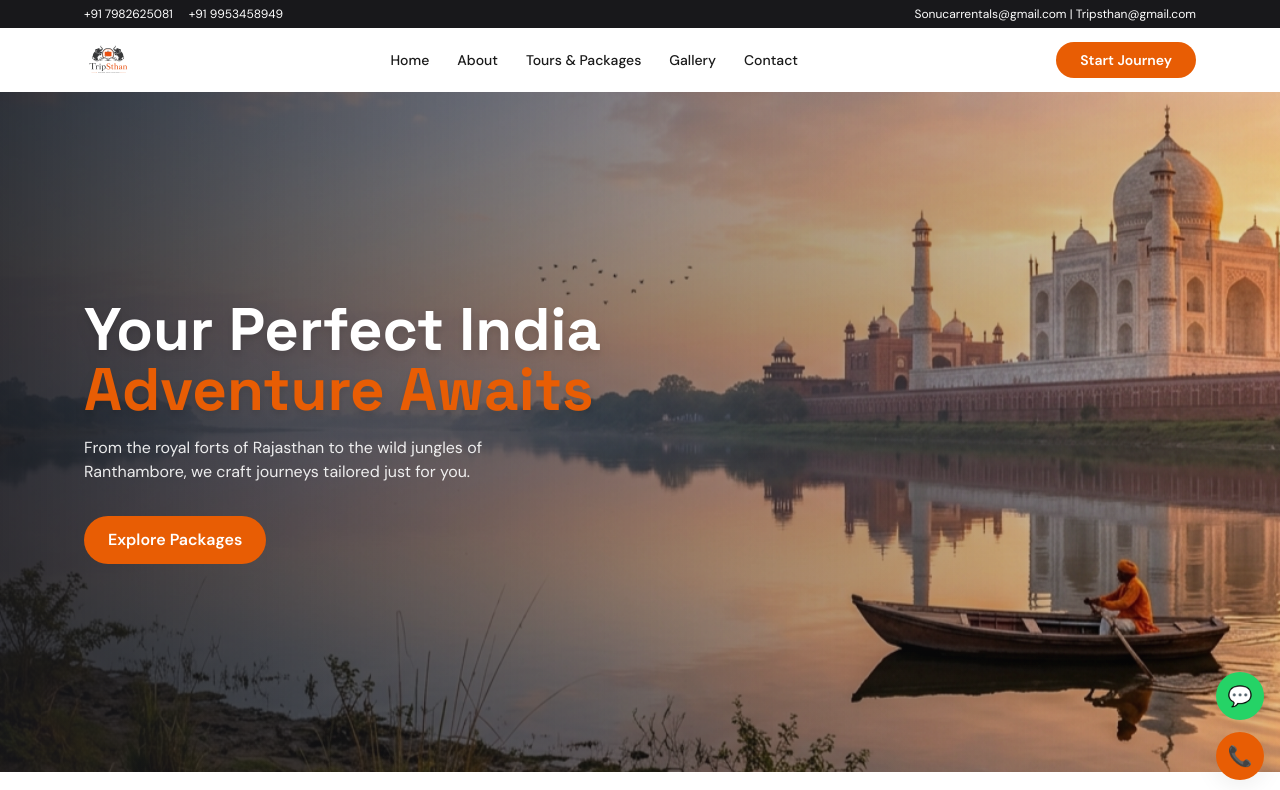
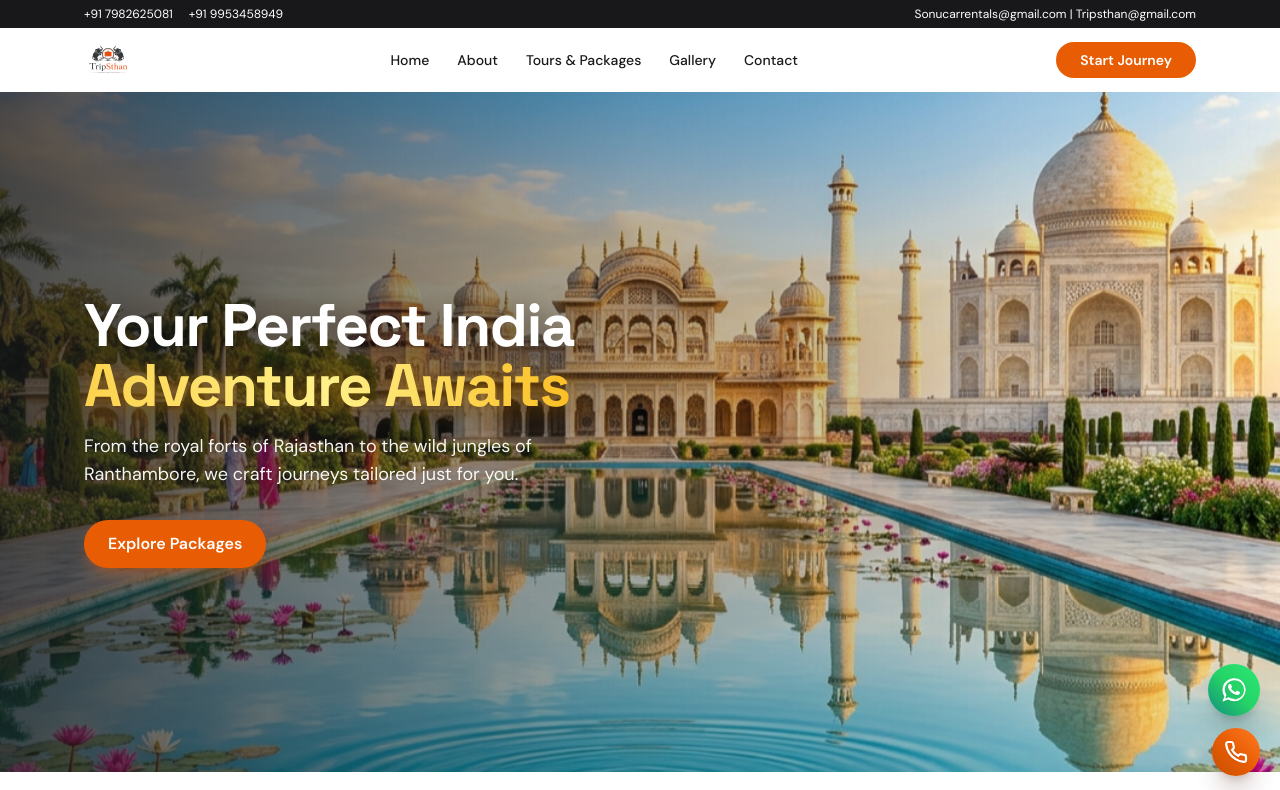
Before and after one commit to deepaknation/tripsthan, a Next.js app: page / in a window 1280 px wide. Shown: the top 790 px of the page. Built offline with nearby package versions, Linux system fonts and the light colour scheme.

Commit message:
Upgrade home banner to vibrant 4K Indian palace with reflection pool, replace emoji buttons with modern vector SVG UI kit

```diff
--- a/app/page.js
+++ b/app/page.js
@@ -1,8 +1,8 @@
 import {img} from "@/lib/images";
 import Link from "next/link";import Parallax from "@/components/Parallax";import {Offers,Destinations,Why,Services,Testimonials} from "@/components/HomeSections";
 export default function Home(){return(<main>
-<Parallax img="/hero-taj-sunrise.jpg" alt="Taj Mahal at sunrise across the Yamuna river with a boatman" priority quality={95} h="min-h-[85vh]"><h1 className="!text-white text-4xl sm:text-6xl">Your Perfect India<br/><span className="text-saffron">Adventure Awaits</span></h1>
-<p className="mt-4 max-w-md text-white/85">From the royal forts of Rajasthan to the wild jungles of Ranthambore, we craft journeys tailored just for you.</p>
-<Link href="/tours" className="btn mt-8">Explore Packages</Link></Parallax>
+<Parallax img="/hero-india-4k.jpg" alt="Majestic Indian Palace and Taj Mahal with turquoise reflection pool at golden hour" priority quality={95} h="min-h-[85vh]"><h1 className="!text-white text-4xl sm:text-6xl tracking-tight font-extrabold">Your Perfect India<br/><span className="bg-gradient-to-r from-amber-300 via-yellow-200 to-amber-400 bg-clip-text text-transparent drop-shadow-[0_2px_12px_rgba(245,158,11,0.6)]">Adventure Awaits</span></h1>
+<p className="mt-4 max-w-md text-white/90 text-base sm:text-lg leading-relaxed drop-shadow">From the royal forts of Rajasthan to the wild jungles of Ranthambore, we craft journeys tailored just for you.</p>
+<Link href="/tours" className="btn mt-8 shadow-lg shadow-saffron/30 hover:shadow-xl hover:shadow-saffron/40">Explore Packages</Link></Parallax>
 <Offers/><Destinations/><section className="mx-auto max-w-3xl px-5 py-12 text-center"><h2 className="text-2xl">Golden Triangle Tour India, Planned Your Way</h2><p className="mt-3">Book a Private Delhi Agra Jaipur Cab with an English-speaking guide, heritage walks and optional luxury stays. Prefer the mountains? Choose a Himachal Holiday Package, or see the Taj in a day with our Same Day Taj Mahal Tour by Car.</p></section><Why/><Services/><Testimonials/>
 <Parallax img={img("hawa",1800)} h="min-h-[50vh]"><h2 className="!text-white text-3xl sm:text-4xl">Ready to Explore India?</h2><p className="mt-2 text-white/85">Let's plan your dream trip today. Slots are filling fast for this season!</p><Link href="/contact" className="btn mt-6">Book Your Trip</Link></Parallax></main>)}
--- a/components/Floating.jsx
+++ b/components/Floating.jsx
@@ -1,4 +1,52 @@
+"use client";
 import {C,tel,wa} from "@/lib/data";
-export default function Floating(){return(<div className="fixed bottom-5 right-4 z-50 flex flex-col gap-3">
-<a href={wa} target="_blank" aria-label="WhatsApp" className="grid h-12 w-12 place-items-center rounded-full bg-[#25D366] text-xl text-white shadow-card">💬</a>
-<a href={tel(C.phones[0])} aria-label="Call" className="grid h-12 w-12 place-items-center rounded-full bg-saffron text-xl text-white shadow-card">📞</a></div>)}
+
+export default function Floating(){
+  return (
+    <aside aria-label="Quick contact" className="fixed bottom-6 right-5 z-50 flex flex-col items-end gap-3 pointer-events-none">
+      {/* WhatsApp Button */}
+      <div className="group relative flex items-center pointer-events-auto">
+        <span className="pointer-events-none absolute right-full mr-3 hidden whitespace-nowrap rounded-lg bg-dark/90 px-3 py-1.5 text-xs font-medium text-white shadow-lg backdrop-blur transition-all duration-200 group-hover:block">
+          Chat on WhatsApp
+        </span>
+        <a
+          href={wa}
+          target="_blank"
+          rel="noopener noreferrer"
+          aria-label="Chat on WhatsApp"
+          className="relative flex h-13 w-13 items-center justify-center rounded-full bg-gradient-to-tr from-[#128C7E] via-[#25D366] to-[#2BE875] p-3 text-white shadow-xl shadow-emerald-950/20 transition-all duration-300 hover:scale-110 hover:shadow-2xl hover:shadow-emerald-500/30 active:scale-95"
+        >
+          {/* Subtle pulse ring */}
+          <span className="absolute -inset-1 -z-10 animate-ping rounded-full bg-[#25D366]/30 duration-1000" />
+          <svg
+            className="h-7 w-7 fill-current drop-shadow-sm"
+            viewBox="0 0 24 24"
+            aria-hidden="true"
+          >
+            <path d="M12.04 2C6.58 2 2.13 6.45 2.13 11.91c0 1.97.58 3.84 1.68 5.43L2 22l4.82-1.76a9.88 9.88 0 0 0 5.22 1.48h.01c5.46 0 9.91-4.45 9.91-9.91 0-2.65-1.03-5.14-2.9-7.01A9.82 9.82 0 0 0 12.04 2zm0 17.59h-.01a8.2 8.2 0 0 1-4.18-1.15l-.3-.18-3.09 1.13 1.15-3.02-.2-.32a8.21 8.21 0 0 1-1.26-4.16c0-4.54 3.7-8.24 8.25-8.24 2.2 0 4.27.86 5.82 2.42a8.18 8.18 0 0 1 2.41 5.82c0 4.55-3.7 8.25-8.25 8.25zm4.52-6.17c-.25-.12-1.47-.72-1.7-.81-.23-.08-.39-.12-.56.12-.17.25-.64.81-.79.97-.14.17-.29.19-.54.06-.25-.12-1.05-.39-2-1.23-.74-.66-1.24-1.47-1.39-1.72-.14-.25-.02-.38.11-.5.11-.11.25-.29.37-.43.12-.14.17-.25.25-.41.08-.17.04-.31-.02-.43s-.56-1.35-.77-1.85c-.2-.48-.41-.42-.56-.43h-.48c-.17 0-.44.06-.67.31-.23.25-.88.86-.88 2.1 0 1.24.9 2.44 1.03 2.61.12.17 1.77 2.7 4.29 3.78.6.26 1.07.41 1.43.53.6.19 1.15.16 1.58.1.48-.07 1.47-.6 1.68-1.18.21-.58.21-1.07.15-1.18-.06-.1-.23-.16-.48-.28z"/>
+          </svg>
+        </a>
+      </div>
+
+      {/* Phone Call Button */}
+      <div className="group relative flex items-center pointer-events-auto">
+        <span className="pointer-events-none absolute right-full mr-3 hidden whitespace-nowrap rounded-lg bg-dark/90 px-3 py-1.5 text-xs font-medium text-white shadow-lg backdrop-blur transition-all duration-200 group-hover:block">
+          Call {C.phones[0]}
+        </span>
+        <a
+          href={tel(C.phones[0])}
+          aria-label="Call Tripsthan"
+          className="relative flex h-13 w-13 items-center justify-center rounded-full bg-gradient-to-tr from-[#C84E00] via-saffron to-[#FF7B22] p-3 text-white shadow-xl shadow-orange-950/20 transition-all duration-300 hover:scale-110 hover:shadow-2xl hover:shadow-orange-500/30 active:scale-95"
+        >
+          <svg
+            className="h-6 w-6 stroke-current fill-none stroke-[2.2] stroke-linecap-round stroke-linejoin-round drop-shadow-sm"
+            viewBox="0 0 24 24"
+            aria-hidden="true"
+          >
+            <path d="M22 16.92v3a2 2 0 0 1-2.18 2 19.79 19.79 0 0 1-8.63-3.07 19.5 19.5 0 0 1-6-6 19.79 19.79 0 0 1-3.07-8.67A2 2 0 0 1 4.11 2h3a2 2 0 0 1 2 1.72 12.84 12.84 0 0 0 .7 2.81 2 2 0 0 1-.45 2.11L8.09 9.91a16 16 0 0 0 6 6l1.27-1.27a2 2 0 0 1 2.11-.45 12.84 12.84 0 0 0 2.81.7A2 2 0 0 1 22 16.92z" />
+          </svg>
+        </a>
+      </div>
+    </aside>
+  );
+}
--- a/components/Parallax.jsx
+++ b/components/Parallax.jsx
@@ -1,11 +1,11 @@
 "use client";
 import {useRef} from "react";import {motion,useScroll,useTransform,useSpring} from "framer-motion";import Img from "./Img";
-export default function Parallax({img,alt="",quality,children,h="min-h-[70vh]",priority=false}){
+export default function Parallax({img,alt="",quality,overlay,children,h="min-h-[70vh]",priority=false}){
 const r=useRef(null);const {scrollYProgress:p}=useScroll({target:r,offset:["start start","end start"]});
 const sp={stiffness:70,damping:22,mass:.5};
 const y=useSpring(useTransform(p,[0,1],["-6%","22%"]),sp);const scale=useSpring(useTransform(p,[0,1],[1.12,1.3]),sp);
 const cy=useSpring(useTransform(p,[0,1],[0,-90]),sp);const o=useTransform(p,[0,.8],[1,0]);
 return(<section ref={r} className={`relative overflow-hidden bg-dark ${h} flex items-center`}>
-<motion.div style={{y,scale}} className="absolute inset-[-8%]"><Img src={img} alt={alt} quality={quality} priority={priority} sizes="100vw"/></motion.div>
-<div className="absolute inset-0 bg-gradient-to-r from-dark/85 via-dark/45 to-dark/10"/>
-<motion.div style={{y:cy,opacity:o}} className="relative mx-auto w-full max-w-6xl px-5 py-24 text-white [&_h1]:text-white [&_h2]:text-white [&_h3]:text-white [&_h1]:drop-shadow-lg [&_p]:text-white/90">{children}</motion.div></section>)}
+<motion.div style={{y,scale}} className="absolute inset-[-8%]"><Img src={img} alt={alt} quality={quality} priority={priority} sizes="100vw" className="object-center"/></motion.div>
+<div className={`absolute inset-0 ${overlay || "bg-gradient-to-t from-dark/85 via-dark/35 to-black/20 md:bg-gradient-to-r md:from-dark/75 md:via-dark/30 md:to-transparent"}`}/>
+<motion.div style={{y:cy,opacity:o}} className="relative mx-auto w-full max-w-6xl px-5 py-24 text-white [&_h1]:text-white [&_h2]:text-white [&_h3]:text-white [&_h1]:drop-shadow-[0_4px_16px_rgba(0,0,0,0.6)] [&_p]:text-white/95 [&_p]:drop-shadow">{children}</motion.div></section>)}
```
Also changed, not shown: public/hero-india-4k.jpg (added).
